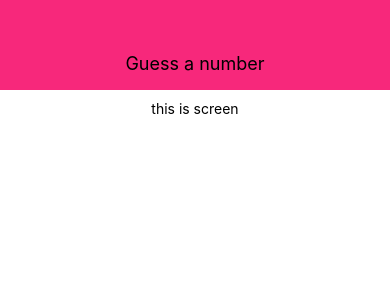
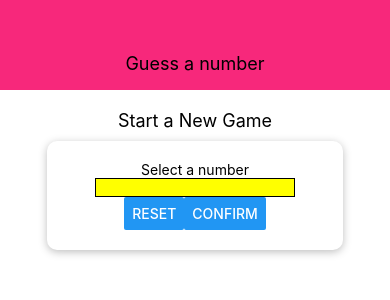
Before and after one commit to Fanz0614/Guess-a-number-app, a React Native app: screen / in a window 390 px wide. Shown: the top 300 px of the page. Built offline with nearby package versions, Linux system fonts and the light colour scheme.

Commit message:
modify styling

```diff
--- a/screen/StartGamingScreen.js
+++ b/screen/StartGamingScreen.js
@@ -1,10 +1,18 @@
 import React from 'react';
-import { View, Text, StyleSheet } from 'react-native';
+import { View, Text, StyleSheet, TextInput, Button } from 'react-native';
 
 export const Screen = () => {
     return (
         <View style={styles.screen}>
-            <Text>this is screen</Text>
+            <Text style={styles.title}>Start a New Game</Text>
+            <View style={styles.inputContainer}>
+                <Text >Select a number</Text>
+                <TextInput style={styles.input} />
+                <View style={styles.buttonContainer}>
+                    <Button title='Reset' />
+                    <Button title='Confirm' />
+                </View>
+            </View>
         </View>
     )
 }
@@ -13,6 +21,35 @@
     screen: {
         alignItems: 'center',
         padding: 10,
-        flex:1
+        flex: 1
+    },
+    title: {
+        fontSize: 18,
+        marginVertical: 10,
+    },
+    input: {
+        backgroundColor: 'yellow',
+        borderWidth: 1,
+        borderColor: 'black',
+        width: 200,
+        maxWidth: '80%'
+    },
+    inputContainer: {
+        width: 300,
+        maxWidth: '80%',
+        alignItems: 'center',
+        shadowColor: 'black',
+        shadowOffset: { width: 0, height: 2 },
+        shadowRadius: 9,
+        shadowOpacity: 0.26,
+        elevation: 8,
+        backgroundColor: 'white',
+        padding: 20,
+        borderRadius: 10
+    },
+    buttonContainer: {
+        flexDirection: 'row',
+        justifyContent: 'space-between',
+        paddingHorizontal: 15,
     }
 })
```
